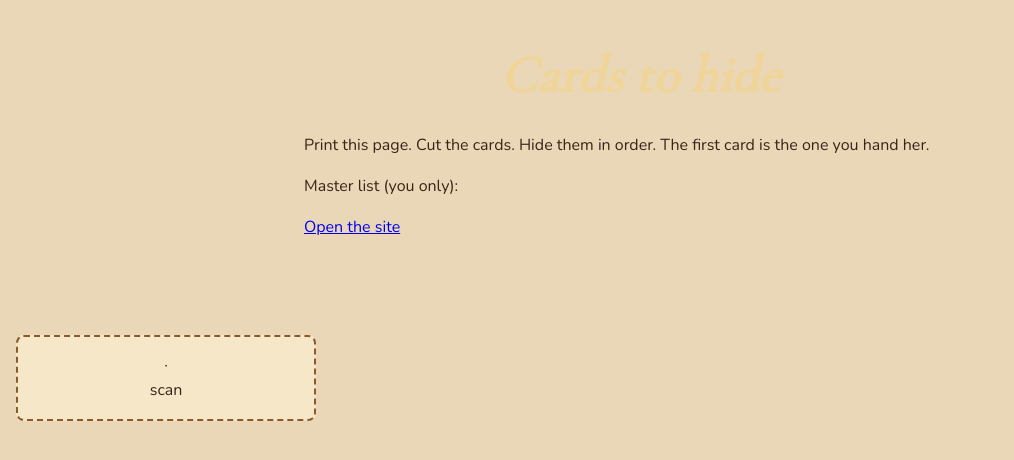
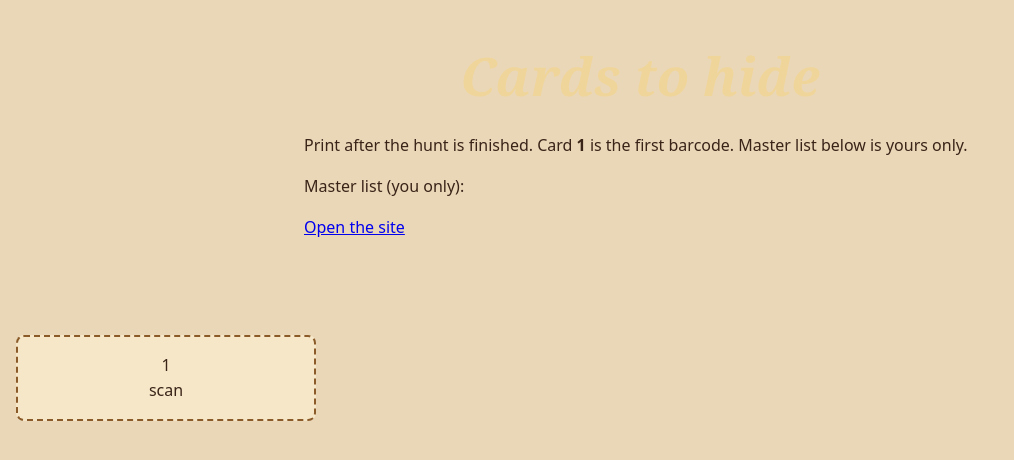
Before and after one commit to Seithreaper/for-her, a plain HTML site: page print.html in a window 1280 px wide. Shown: the whole page, without its empty margins (0-1014 px from the left). Drawn offline with nearby package versions, Linux system fonts and the light colour scheme; a script that the page names is missing.

Commit message:
Print cards include labeled barcode 1

```diff
--- a/print.html
+++ b/print.html
@@ -1,16 +1,15 @@
 <!DOCTYPE html>
-<html lang="es">
+<html lang="en">
 <head>
   <meta charset="utf-8" />
   <meta name="viewport" content="width=device-width, initial-scale=1" />
   <title>QR cards — print</title>
   <link rel="stylesheet" href="styles.css" />
-  <link href="https://fonts.googleapis.com/css2?family=Cormorant+Garamond:wght@500&family=Nunito:wght@400;600&display=swap" rel="stylesheet" />
 </head>
 <body class="print-page">
   <div class="wrap no-print">
     <h1>Cards to hide</h1>
-    <p>Print this page. Cut the cards. Hide them in order. The first card is the one you hand her.</p>
+    <p>Print after the hunt is finished. Card <strong>1</strong> is the first barcode. Master list below is yours only.</p>
     <p>Master list (you only):</p>
     <ol id="key"></ol>
     <p><a href="index.html">Open the site</a></p>
@@ -29,14 +28,11 @@
       grid.insertAdjacentHTML("beforeend", `
         <article class="print-card">
           <div id="${id}" style="display:flex;justify-content:center"></div>
-          <div class="pn">${s.final ? "Final" : "·"}</div>
+          <div class="pn">${s.n}</div>
           <div class="ps">scan</div>
         </article>`);
       new QRCode(document.getElementById(id), {
-        text: url,
-        width: 200,
-        height: 200,
-        correctLevel: QRCode.CorrectLevel.M
+        text: url, width: 200, height: 200, correctLevel: QRCode.CorrectLevel.M
       });
       key.insertAdjacentHTML("beforeend", `
         <li>
```
